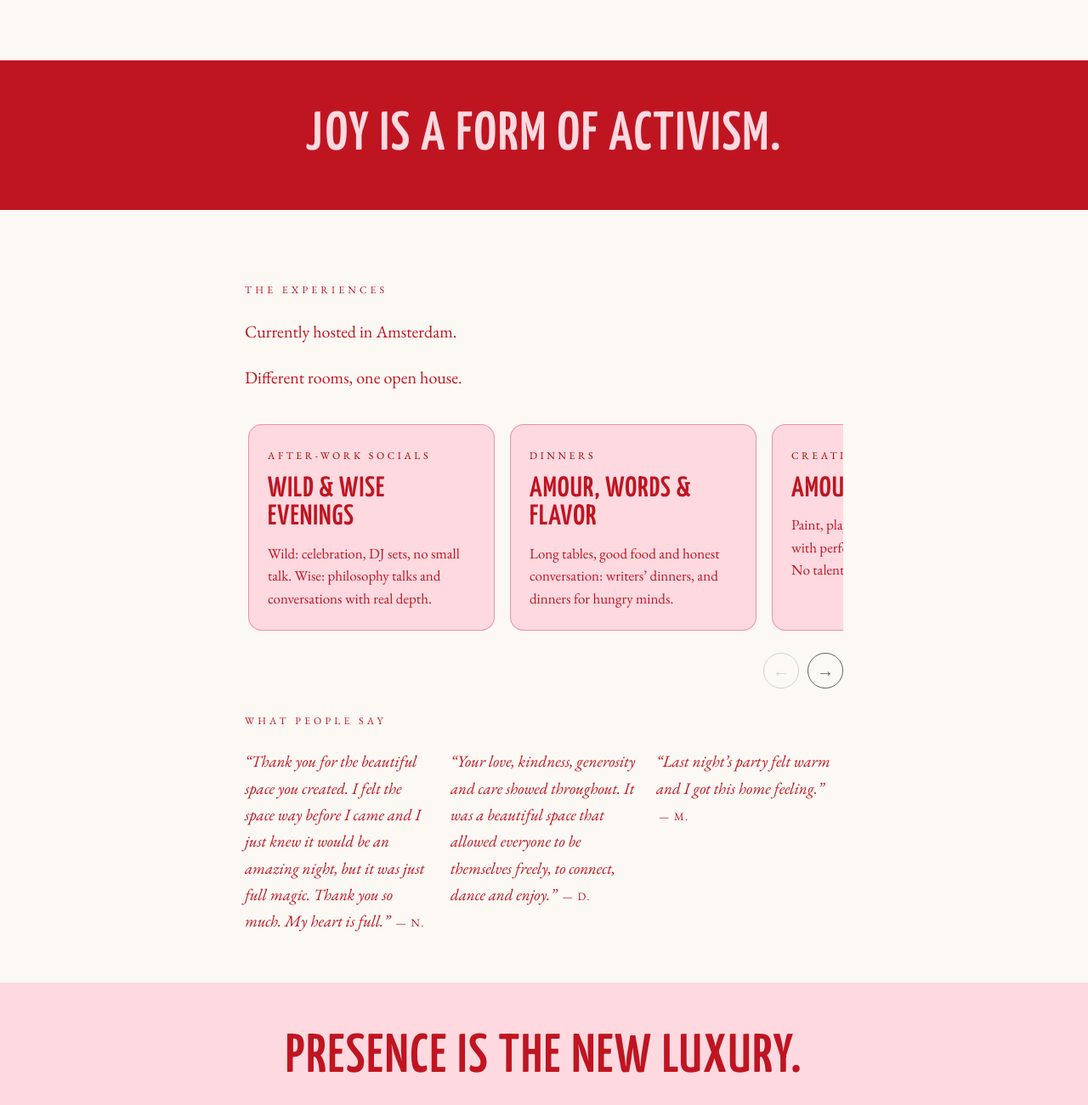
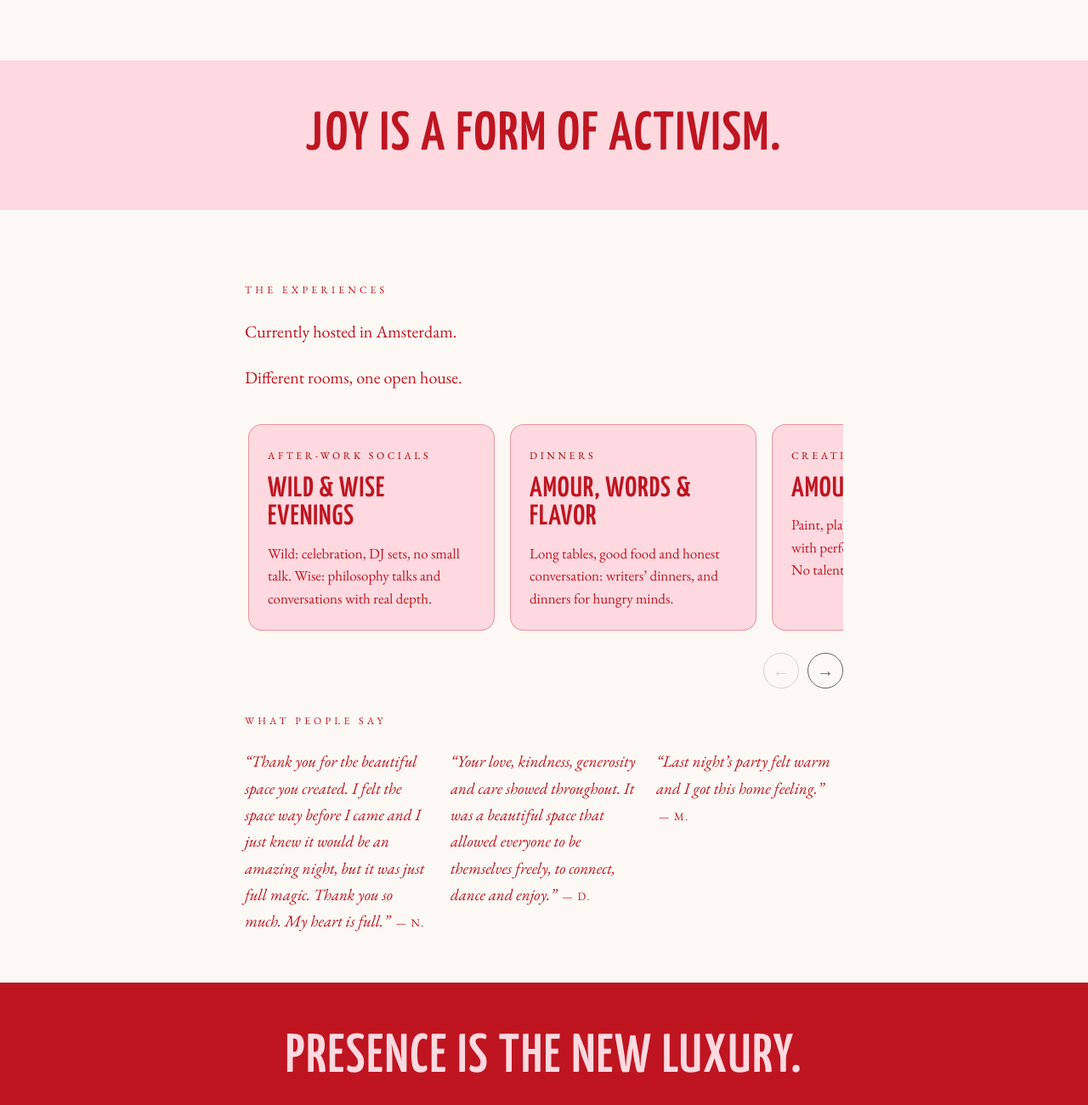
Before and after one commit to delucamathilde/mdl, a plain HTML site: page maisonamour.html in a window 1280 px wide. Shown: the part 2160-3460 px from the top of the page at 85% size. Drawn offline with nearby package versions, Linux system fonts and the light colour scheme.

Commit message:
Maison Amour : couleurs des bandeaux inversees (Joy en rose, Presence en rouge)
Co-Authored-By: Claude Sonnet 5.5 <noreply@anthropic.com>

```diff
--- a/maisonamour.html
+++ b/maisonamour.html
@@ -237,7 +237,7 @@
     </div>
   </section>
 
-  <div class="band"><div class="in"><p class="bebas">Joy is a form of activism.</p></div></div>
+  <div class="band pale"><div class="in"><p class="bebas">Joy is a form of activism.</p></div></div>
 
   <section class="cream experiences">
     <div class="in wide">
@@ -300,7 +300,7 @@
     </div>
   </section>
 
-  <div class="band pale"><div class="in"><p class="bebas">Presence is the new luxury.</p></div></div>
+  <div class="band"><div class="in"><p class="bebas">Presence is the new luxury.</p></div></div>
 
 
   <section class="join">
```
